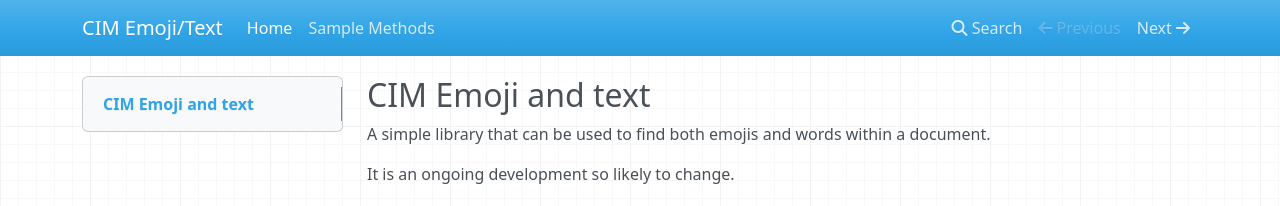
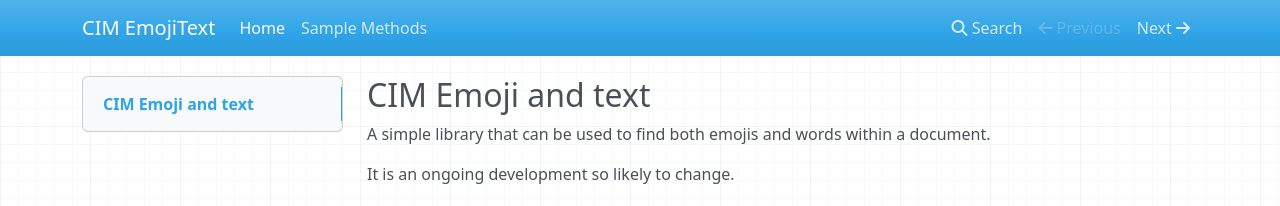
Before and after one commit to iaine/cim_emoji, an MkDocs documentation site: the page built from docs/index.md, in a window 1280 px wide. Shown: the top 206 px of the page. Built offline with MkDocs 1.6.1, drawn with Linux system fonts in a browser that asks for light colours; nearby versions of some CDN libraries.

Commit message:
Update site title

```diff
--- a/mkdocs.yml
+++ b/mkdocs.yml
@@ -1 +1 @@
-'site_name': "CIM Emoji/Text"
+'site_name': "CIM EmojiText"
```
